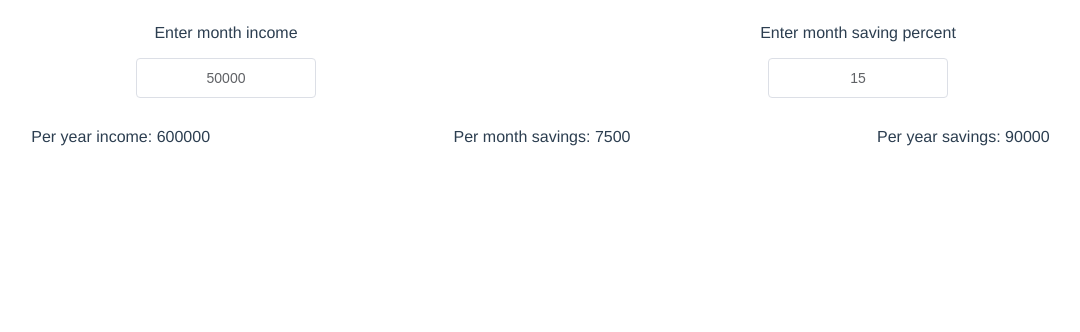
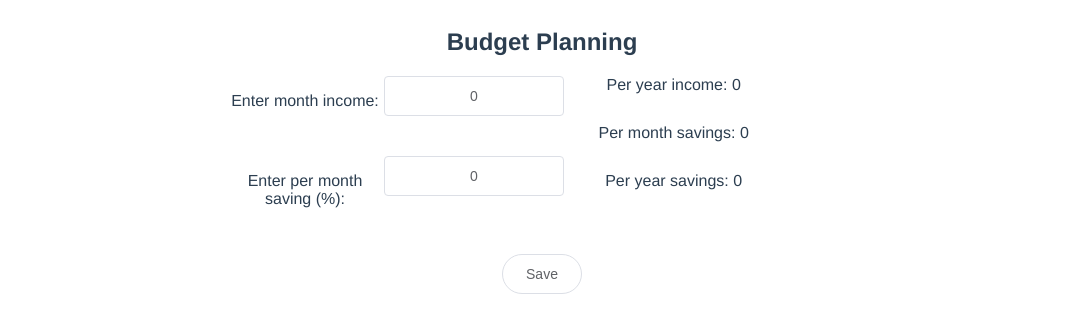
Before and after one commit to dimagreat/vue-finance, a Vue app: page /#/ in a window 1280 px wide. Shown: the top 332 px of the page, without its empty margins (98-1178 px from the left). Built offline with nearby package versions, Linux system fonts and the light colour scheme.

Commit message:
Updated layout. Added localStorage save support

```diff
--- a/package.json
+++ b/package.json
@@ -10,6 +10,7 @@
   },
   "dependencies": {
     "element-ui": "^2.2.2",
+    "tslint-config-prettier": "^1.13.0",
     "vue": "^2.5.13",
     "vue-class-component": "^6.0.0",
     "vue-property-decorator": "^6.0.0",
--- /dev/null
+++ b/src/api/index.ts
@@ -0,0 +1,21 @@
+export interface IBudgetSettings {
+  savings: number;
+  income: number;
+}
+
+const BUDGET = 'budget';
+
+class BudgetApi {
+  private storage = window.localStorage;
+
+  public getBudgetSettings(): IBudgetSettings {
+    const data = this.storage.getItem(BUDGET);
+    return data && JSON.parse(data);
+  }
+
+  public setBudgetSettings(budget: IBudgetSettings) {
+    this.storage.setItem(BUDGET, JSON.stringify(budget));
+  }
+}
+
+export default new BudgetApi();
--- a/src/views/Budget.vue
+++ b/src/views/Budget.vue
@@ -1,24 +1,40 @@
 <template>
   <el-container direction="vertical">
-    <el-row type="flex" justify="center">
+    <h1> Budget Planning </h1>
+    <el-row  type="flex" align="center">
+      <el-col :span="6" :offset="6">
+        <el-row>
           <el-col :span="12">
-        <p>Enter month income</p>
+            <p>Enter month income:</p>
+          </el-col>
+          <el-col :span="4">
             <el-input-number v-model="income" :controls=false></el-input-number>
           </el-col>
+        </el-row>
+        <el-row>
           <el-col :span="12">
-        <p>Enter month saving percent</p>
+            <p>Enter per month saving (%):</p>
+          </el-col>
+          <el-col :span="4">
             <el-input-number v-model="savings" :controls=false :max=100 :min=0></el-input-number>
           </el-col>
         </el-row>
-    <el-row type="flex" justify="center">
-      <el-col :span="8">
+      </el-col>
+      <el-col :span="5">
+        <el-row :span="8">
           <label-value label="Per year income" v-bind:value="totalIncome"></label-value>
+        </el-row>
+        <el-row :span="8">
+          <label-value label="Per month savings" v-bind:value="monthSavings"></label-value>
+        </el-row>
+        <el-row :span="8">
+          <label-value label="Per year savings" v-bind:value="totalSavings"></label-value>
+        </el-row>
       </el-col>
-      <el-col :span="8">
-        <label-value label="Per month savings" v-bind:value="monthSavings"></label-value>
-      </el-col>
-      <el-col :span="8">
-        <label-value label="Per year savings" v-bind:value="totalSavings"></label-value>
+    </el-row>
+    <el-row>
+      <el-col :span="8" :offset="8">
+        <el-button round @click="save">Save</el-button>
       </el-col>
     </el-row>
   </el-container>
@@ -27,14 +43,22 @@
 <script lang="ts">
 import Vue from 'vue';
 import LabelValue from '../components/LabelValue.vue';
+import BudgetApi from '../api';
 
 export default Vue.extend({
   components: { LabelValue },
   data() {
     return {
-      income: 50000,
-      savings: 15,
+      income: 0,
+      savings: 0
     };
+  },
+  mounted() {
+    const data = BudgetApi.getBudgetSettings();
+    if (data) {
+      this.income = data.income;
+      this.savings = data.savings;
+    }
   },
   computed: {
     totalIncome(): number {
@@ -45,8 +69,13 @@ export default Vue.extend({
     },
     totalSavings(): number {
       return this.totalIncome * (this.savings / 100);
+    }
   },
-  },
+  methods: {
+    save() {
+      BudgetApi.setBudgetSettings({ income: this.income, savings: this.savings });
+    }
+  }
 });
 </script>
 <style>
--- a/tslint.json
+++ b/tslint.json
@@ -1,7 +1,8 @@
 {
   "defaultSeverity": "warning",
   "extends": [
-    "tslint:recommended"
+    "tslint:recommended",
+    "tslint-config-prettier"
   ],
   "rules": {
     "quotemark": [true, "single"],
```
Also changed, not shown: tsconfig.json (+4 -3 lines), 1 other file (tests, documents, lock files or other folders). Lines whose indentation alone changed are shown as unchanged.
